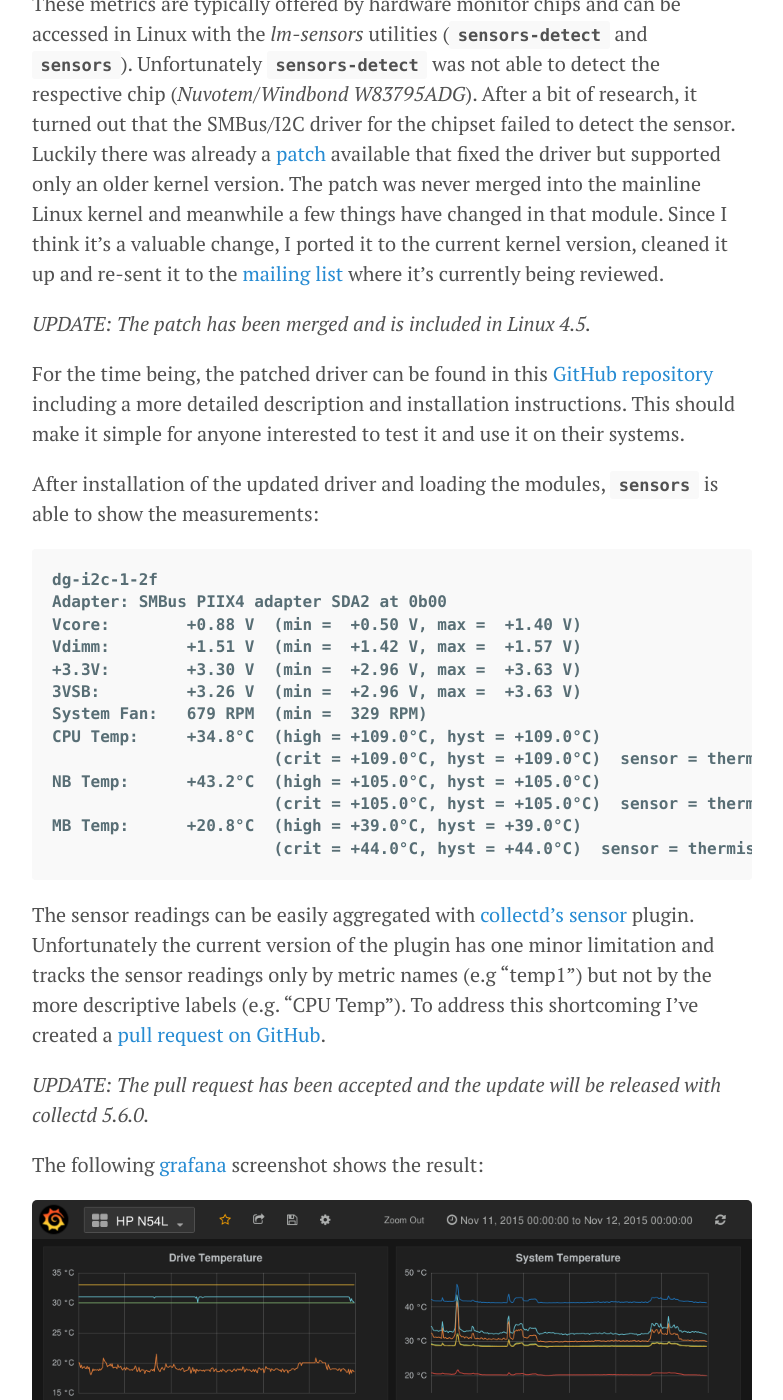
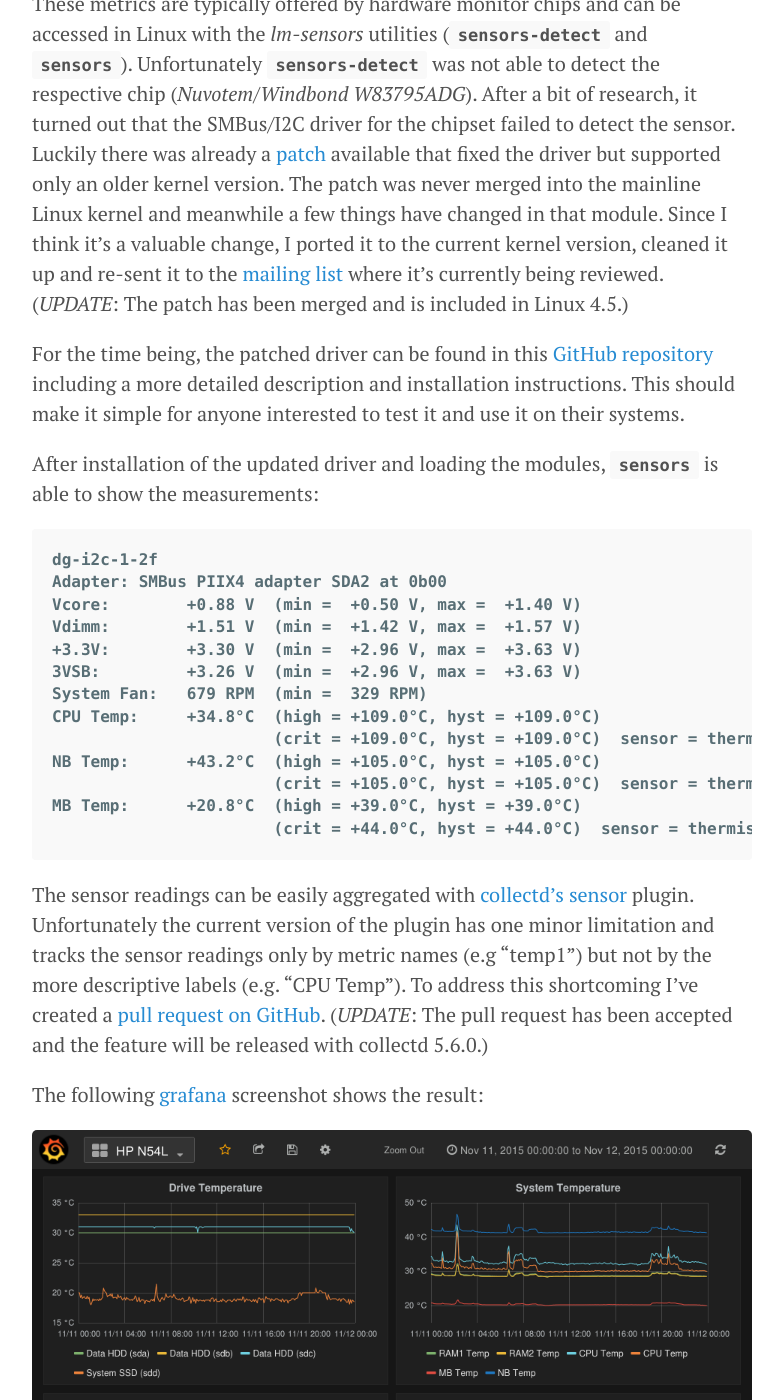
Before and after one commit to fetzerch/fetzerch.github.io, a Jekyll site: the page built from _posts/2015-11-15-hp-n54l-drivers.md, in a window 1280 px wide and 1400 px high, scrolled down 471 px. Shown: the whole window, without its empty margins (248-1031 px from the left). Built offline with Jekyll 4.4.1, drawn with Linux system fonts in a browser that asks for light colours; nearby versions of some CDN libraries.

```diff
--- a/_posts/2015-11-15-hp-n54l-drivers.md
+++ b/_posts/2015-11-15-hp-n54l-drivers.md
@@ -27,9 +27,8 @@
 merged into the mainline Linux kernel and meanwhile a few things have changed
 in that module. Since I think it's a valuable change, I ported it to the
 current kernel version, cleaned it up and re-sent it to the
-[mailing list][ml-i2c] where it's currently being reviewed.
-
-*UPDATE: The patch has been merged and is included in Linux 4.5.*
+[mailing list][ml-i2c] where it's currently being reviewed. (*UPDATE*: The
+patch has been merged and is included in Linux 4.5.)
 
 For the time being, the patched driver can be found in this [GitHub
 repository][n54l-drivers] including a more detailed description and
@@ -60,10 +59,8 @@
 plugin has one minor limitation and tracks the sensor readings only by
 metric names (e.g "temp1") but not by the more descriptive labels
 (e.g. "CPU Temp"). To address this shortcoming I've created a
-[pull request on GitHub][collectd-pr].
-
-*UPDATE: The pull request has been accepted and the update will be
-released with collectd 5.6.0.*
+[pull request on GitHub][collectd-pr]. (*UPDATE*: The pull request has been
+accepted and the feature will be released with collectd 5.6.0.)
 
 The following [grafana] screenshot shows the result:
 
```
Also changed, not shown: _posts/2014-08-23-fritzcollectd.md (+1 -1 lines), _posts/2015-05-20-atmeteo.md (+1 -1 lines).
